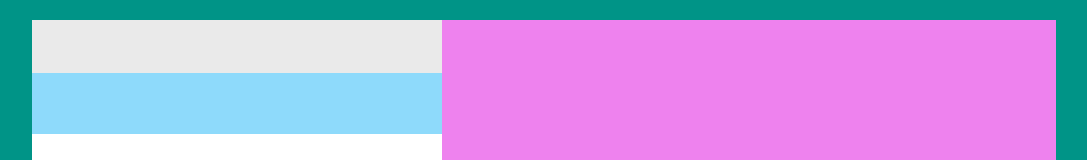
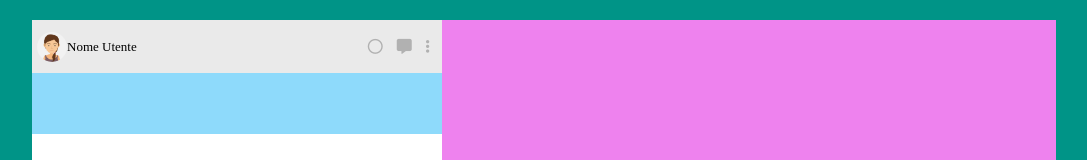
Before and after one commit to Frowingg/vue-boolzapp0.1, a plain HTML site: page index.html in a window 1280 px wide. Shown: the top 160 px of the page, without its empty margins (96-1183 px from the left). Drawn offline with nearby package versions, Linux system fonts and the light colour scheme.

Commit message:
left-content-header

```diff
--- a/css/style.css
+++ b/css/style.css
@@ -21,9 +21,30 @@ body{
     height: 100%;
     background-color: blue;
 }
-#left-content-header{
+header{
     height: 7%;
+    padding: 5px;
     background-color: #eaeaea;
+    display: flex;
+    justify-content: space-between;
+}
+.left-header{
+    display: flex;
+    align-items: center;
+    font-size: 13px;
+}
+.right-header{
+    display: flex;
+    align-items: center;
+    font-size: 15px;
+    color: #b1b1b1;
+}
+.right-header i{
+    margin: 0 7px;
+}
+header img{
+    width: 30px;
+    border-radius: 50%;
 }
 #call-to-action{
     height: 8%;
--- a/index.html
+++ b/index.html
@@ -12,13 +12,32 @@
 <body>
 
     <div id="container">
+
+        <!-- LEFT CONTENT -->
         <div id="left-content">
-            <div id="left-content-header"></div>
 
+            <!-- HEADER -->
+            <header>
+
+                <div class="left-header">
+                    <img src="img/avatar_io.jpg" alt="me">
+                    <p>Nome Utente</p>
+                </div>
+                <div class="right-header">
+                    <i class="fa-regular fa-circle"></i>
+                    <i class="fa-solid fa-message"></i>
+                    <i class="fa-solid fa-ellipsis-vertical"></i>
+                </div>
+
+            </header>
+
+            <!-- CALL TO ACTION -->
             <div id="call-to-action"></div>
 
+            <!-- SEARCH BAR -->
             <div id="search-bar"></div>
 
+            <!-- CONTACT AREA -->
             <div id="contact-area"></div>
 
         </div>
```
